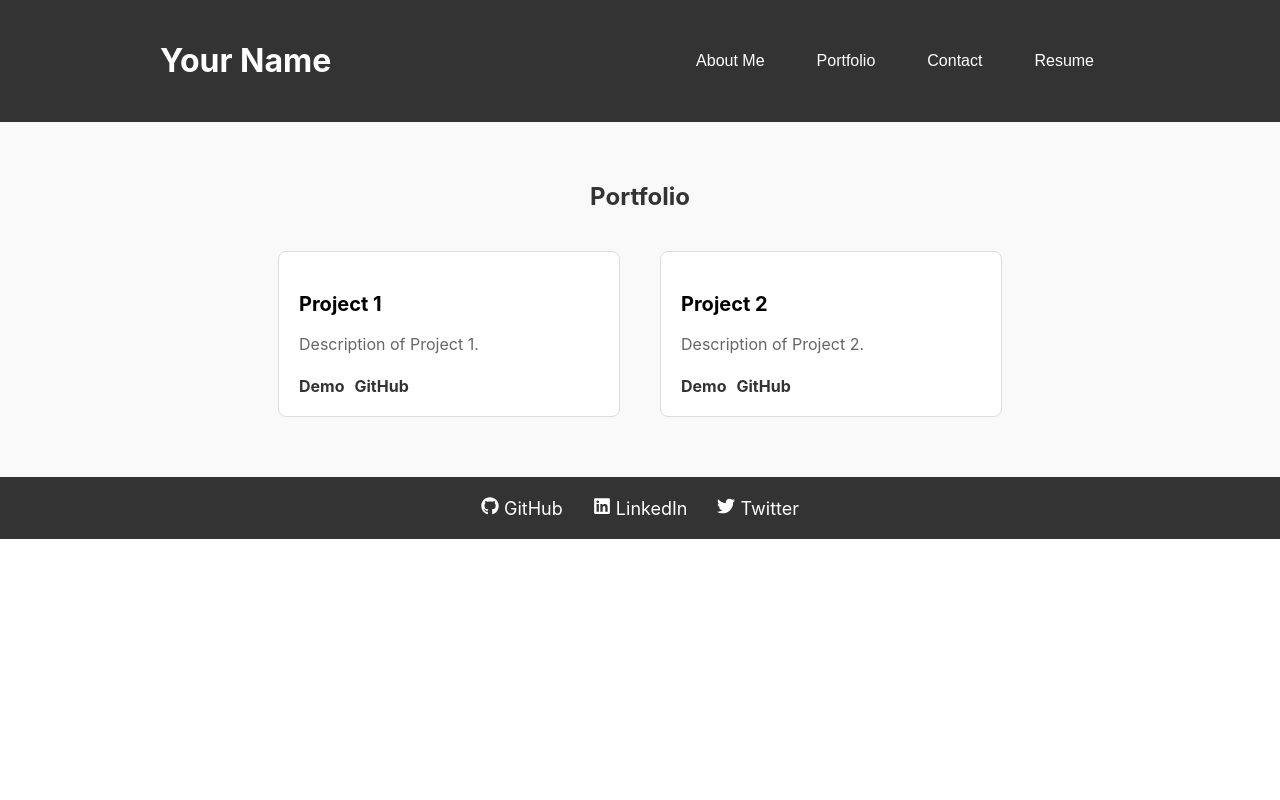
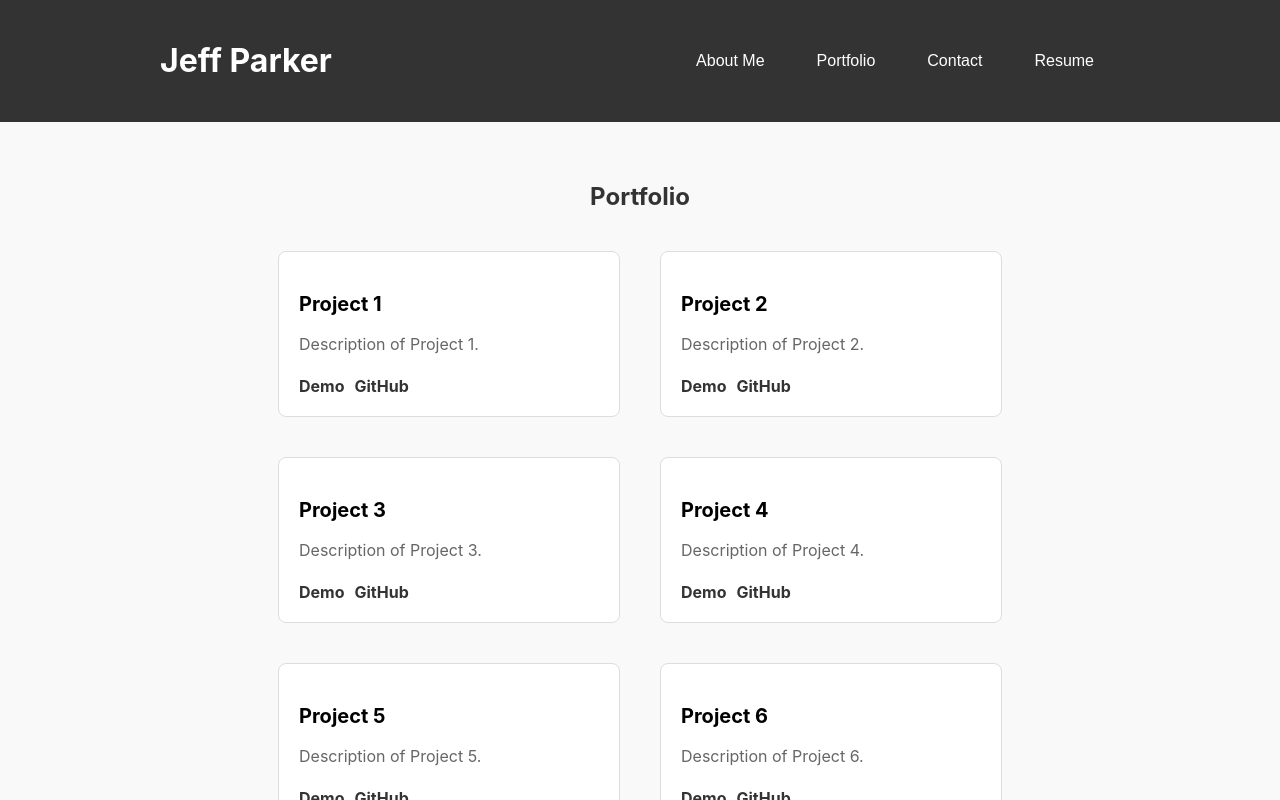
Before and after one commit to jeffrpar/react-portfolio, a React (Create React App) app: page / in a window 1280 px wide. Both pictures are taken after a click on the button "Portfolio". Shown: the top 800 px of the page. Built offline with nearby package versions, Linux system fonts and the light colour scheme.

Commit message:
added more project objects to projects component

```diff
--- a/src/components/Header/Header.js
+++ b/src/components/Header/Header.js
@@ -7,7 +7,7 @@ function Header({ onSectionChange }) {
     <header className="header">
       <div className="header-content">
         <div className="header-left">
-          <h1>Your Name</h1>
+          <h1>Jeff Parker</h1>
         </div>
         <div className="header-right">
           <Nav onSectionChange={onSectionChange} /> {/* Pass the prop here */}
--- a/src/components/Main/Projects/Projects.js
+++ b/src/components/Main/Projects/Projects.js
@@ -2,7 +2,6 @@ import React from 'react';
 import './Projects.css'; // Import your CSS file for styling
 
 function Projects() {
-  // Sample project data (you can replace this with your actual project data)
   const projects = [
     {
       title: 'Project 1',
@@ -16,7 +15,30 @@ function Projects() {
       demoLink: 'https://project2-demo.com',
       repoLink: 'https://github.com/yourusername/project2',
     },
-    // Add more project objects as needed
+    {
+      title: 'Project 3',
+      description: 'Description of Project 3.',
+      demoLink: 'https://project3-demo.com',
+      repoLink: 'https://github.com/yourusername/project3',
+    },
+    {
+      title: 'Project 4',
+      description: 'Description of Project 4.',
+      demoLink: 'https://project4-demo.com',
+      repoLink: 'https://github.com/yourusername/project4',
+    },
+    {
+      title: 'Project 5',
+      description: 'Description of Project 5.',
+      demoLink: 'https://project5-demo.com',
+      repoLink: 'https://github.com/yourusername/project5',
+    },
+    {
+      title: 'Project 6',
+      description: 'Description of Project 6.',
+      demoLink: 'https://project6-demo.com',
+      repoLink: 'https://github.com/yourusername/project6',
+    },
   ];
 
   return (
```
